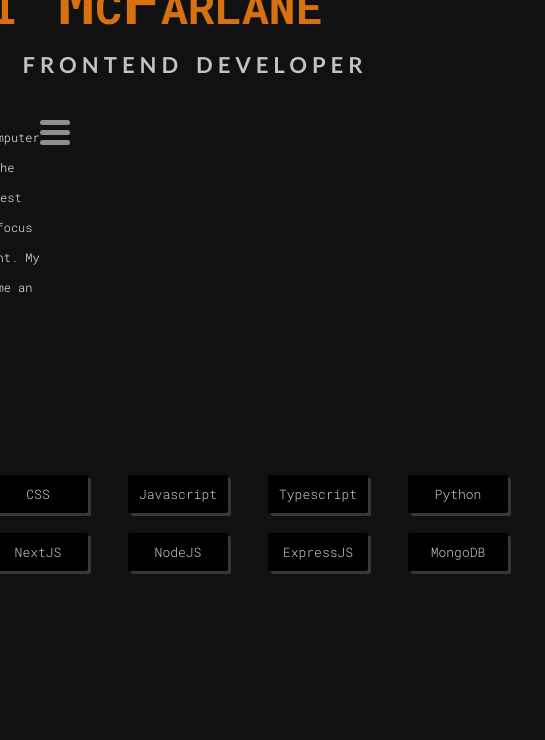
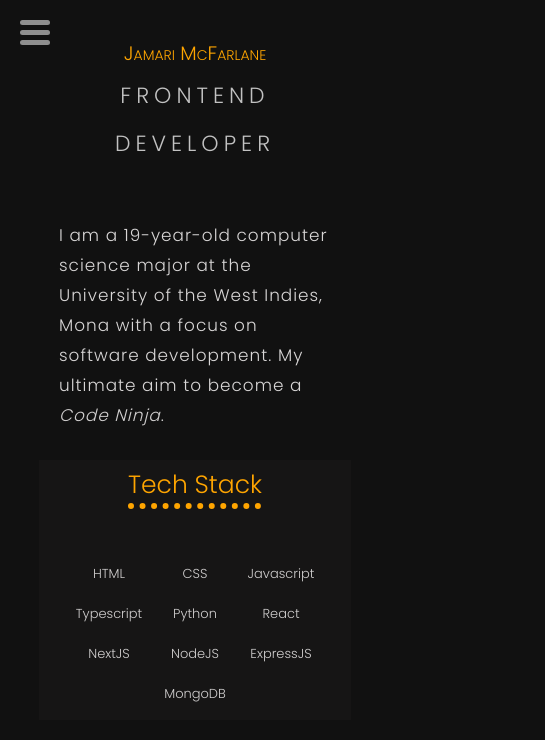
Before and after one commit to JamarTG/cv_website, a plain HTML site: page index.html in a window 390 px wide. Shown: the whole page, 545 px wide, since content can reach past the window. Drawn offline with Linux system fonts and the light colour scheme.

Commit message:
made the design responsive

```diff
--- a/index.html
+++ b/index.html
@@ -17,23 +17,24 @@
 
     </div>
 
-    <main id="main">
+    <main id="main" class="main-padding">
 
         <div id="content" >
 
 
             <div id="main-text">
+
                 <h1 class="name">Jamari McFarlane</h1>
                 <h2 class="title">frontend developer</h2>
 
-                <br>
-                <br>
 
+                <br><br>
 
                 <p class="para">
-                    I am a 19-year-old computer science major at the University of the West Indies, Mona with a focus on software development. My ultimate aim to become an industry leader.
+                    I am a 19-year-old computer science major at the University of the West Indies, Mona with a focus on software development.
+                    My ultimate aim to become a <em>Code Ninja</em>.
                 </p>
-                <div class="tools-and-tech">
+                <div class="tools-and-tech skew-black">
                     <h5 class="tech-title">Tech Stack</h5>
                     <div id="techs">
                         <div class="tech">HTML</div>
@@ -48,6 +49,11 @@
                         <div class="tech">MongoDB</div>
                     </div>
                 </div>
+
+
+                <!-- <div class="projects">
+                    here
+                </div> -->
             </div>
 
         </div>
--- a/index.js
+++ b/index.js
@@ -15,14 +15,14 @@ let openOrClosed = false;
 hamburger.onclick = function () {
 
     content.classList.add('unrotate')
-    content.style.transform = openOrClosed ? 'rotateZ(0deg)' : 'rotateZ(20deg)'
+    content.style.transform = openOrClosed ? 'rotateZ(0deg)' : 'rotateZ(15deg)'
 
     socials.classList.toggle('move-left');
 
+    main.classList.toggle('main-margin')
     main.classList.toggle('rotate')
     main.classList.toggle('dark-bg')
-    main.classList.toggle('add-border')
-    main.classList.toggle('add-height')
+
 
     highBurger.classList.toggle('closed-high')
     midBurger.classList.toggle('closed-mid')
--- a/style.css
+++ b/style.css
@@ -1,40 +1,34 @@
 @import url('https://fonts.googleapis.com/css2?family=Roboto+Mono:ital,wght@0,300;0,600;0,700;1,200;1,300;1,600&display=swap');
+@import url('https://fonts.googleapis.com/css2?family=Poppins:wght@300;600;700&display=swap');
+
 *{
     padding: 0;
     margin: 0;
     color: rgb(209, 207, 207);
 }
 
-i{
-    color: red;
-}
-#theme-changer{
-    background-color: red;
-    fill: aqua;
-}
 
 body{
     /* border: 5px solid seagreen; */
-    font-family: 'Roboto Mono', monospace;
+    /* font-family: 'Roboto Mono', monospace; */
     display: flex;
     flex-direction: column;
     justify-content: center;
     align-items: center;
-    overflow-x: hidden;
+
     background-color:rgb(17, 17, 17);
     transition-duration: 0ms;
     overflow: hidden;
 }
 
 main{
-    font-family: 'Roboto Mono', monospace;
-    margin-top: 4%;
+
+    margin-top: 10%;
     display: flex;
     justify-content: center;
     align-items: center;
     flex-direction: column;
     width: 80vw;
-    height: 60vh;
     transform-origin: top left;
     transition: all 500ms ease-in-out;
 
@@ -59,20 +53,37 @@ main{
 }
 
 
+.skew-black {
+    background-color: rgb(22, 21, 21);
+    padding: 2%;
+    text-align: center;
+}
+
+
 .name{
-    font-size: 4rem;
-    color: rgb(214, 112, 17);
+    text-align: center;
+    font-family: 'Poppins', sans-serif;
+    background-size: 10% 10%;
+    border-radius: 20px;
+    font-size: 5vw;
+    font-weight: 300;
+    color: orange;
     font-variant:small-caps;
+    text-decoration: dashed;
+    text-underline-offset: 10px;
+    text-decoration-thickness: 6px;
 }
 
 .title{
+    font-weight: 300;
     text-align: center;
     color: rgb(194, 194, 194);
     font-variant: small-caps;
-    font-weight: 700;
+    font-weight: 300;
     font-size: 2rem;
     letter-spacing: 5px;
-    font-family:'Trebuchet MS', 'Lucida Sans Unicode', 'Lucida Grande', 'Lucida Sans', Arial, sans-serif;
+    font-family: 'Poppins', sans-serif;
+
 }
 
 .card{
@@ -89,44 +100,69 @@ img{
 .hidden-text{
     display: none;
 }
-
+#main-text{
+    display: flex;
+    flex-direction: column;
+    justify-content: center;
+    align-items: center;
+}
+b{
+    font-size: 25px;
+    font-weight: 200;
+}
 .para{
-    font-size: 12px;
+    font-size: 2vh;
     line-height: 30px;
-    font-family: 'Roboto Mono', monospace;
-    font-weight: 300;
-    width: 50vw;
-    color: rgb(245, 245, 245);
-    text-align: center;
+    font-family: 'Poppins', sans-serif;
+    font-weight: 100;
+    color: rgb(216, 214, 214);
+    text-align: left;
+    letter-spacing: 1px;
+    padding: 20px;
+    overflow-wrap: break-word;
 }
 
 .tools-and-tech{
-    margin-top: 100px;
+    margin-top: 10px;
+    min-width: 30%;
 }
+
 #techs{
+    font-family: 'Poppins', sans-serif;
     display:grid;
     grid-template-columns: repeat(5,1fr);
     text-align: center;
-    width: 700px;
+    display: flex;
+    flex-wrap: wrap;
+    justify-content: center;
+    align-items: center;
     height: 100%;
+    margin-top: 50px;
 }
 
 .tech-title{
+    font-family: 'Poppins', sans-serif;
     font-size: 25px;
+    font-weight: 300;
+    color: orange;
+    text-decoration: underline;
+    text-underline-offset: 10px;
+    text-decoration-thickness: 6px;
+    text-decoration-style:dotted;
 }
+
 .tech{
-    padding: 10px;
-    background-color: black;
     text-align: center;
     border-radius: 2px;
-    box-shadow: 3px 3px rgb(56, 56, 56);
     width:5rem;
     margin: 10px 3px;
     font-size: 13px;
+    margin-bottom: 10px;
 }
 
 .tech:hover{
     cursor: pointer;
+    text-decoration: underline;
 }
 .tech:active{
     box-shadow: none;
@@ -134,7 +170,7 @@ img{
 }
 .burger {
     background-color:  rgb(143, 143, 143);
-    width:30px;
+    min-width:30px;
     height:5px;
     border-radius: 10px;
 }
@@ -145,14 +181,11 @@ img{
     flex-direction: column;
     justify-content: space-between;
     position: absolute;
-    top :120px;
-    left: 40px;
+    top :20px;
+    left: 20px;
     z-index: 100;
-    /* background-color: red; */
-    /* background-image: url('graphics/delete-sign.png'); */
     background-size: 80% 100%;
     background-repeat: no-repeat;
-
 }
 
 
@@ -163,18 +196,15 @@ img{
 .show{
     display: block;
 }
-#hamburger:hover .burger{
 
-
-}
 .rotate{
-    transform: rotateZ(-20deg);
+    transform: rotateZ(-15deg);
     transition-timing-function: linear;
     transition-duration: 350ms;
 }
 
 .unrotate{
-    transform: rotateZ(20deg);
+    transform: rotateZ(15deg);
     transition-timing-function: linear;
     transition-duration: 350ms;
 }
@@ -200,15 +230,16 @@ img{
     background-color: black;
   }
 
-.add-height{
-    height: 150vh;
-}
+/* .add-height{
+    height: 100vh;
+} */
 
-.add-border{
+/* .add-border{
     border-left:'2px solid #454545';
-}
+} */
 
 #socials{
+
     position: absolute;
     transition-duration:1.5s ;
     bottom: 0px;
```
